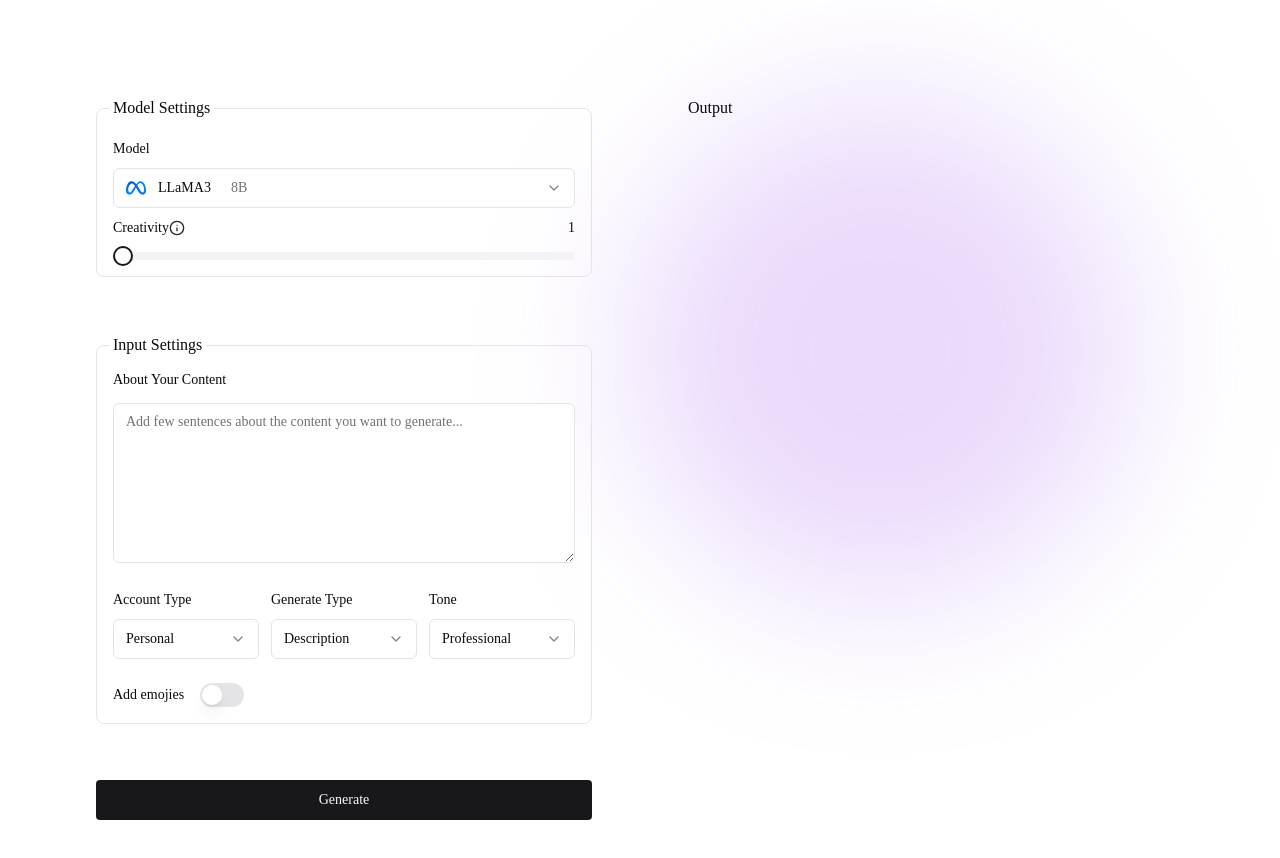
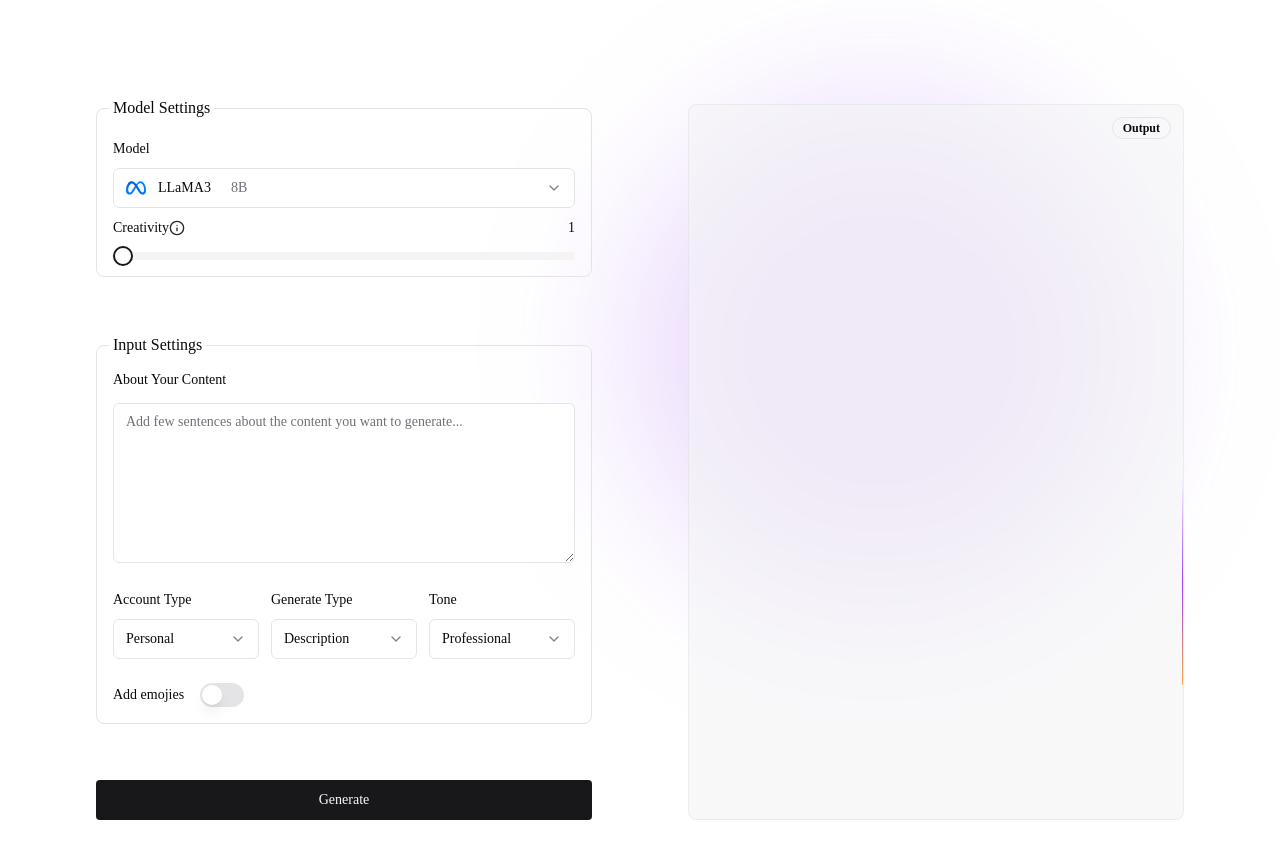
Before and after one commit to aarabii/Crafto, a Next.js app: page /create in a window 1280 px wide. Shown: the top 858 px of the page. Built offline with nearby package versions, Linux system fonts and the light colour scheme; no server answers.

Commit message:
chore: Add BorderBeam component for styling enhancements

```diff
--- a/app/(generator)/_components/Output.tsx
+++ b/app/(generator)/_components/Output.tsx
@@ -1,3 +1,13 @@
+import { BorderBeam } from "@/components/magicui/border-beam";
+import { Badge } from "@/components/ui/badge";
+
 export const Output = () => {
-  return <div>Output</div>;
+  return (
+    <div className="relative flex min-h-[50vh] mt-2 flex-col rounded-lg bg-muted/60 backdrop-blur-sm overflow-hidden border border-primary/5">
+      <BorderBeam borderWidth={1.5} duration={4} className="z-10" />
+      <Badge variant="outline" className="absolute top-3 right-3 z-50">
+        Output
+      </Badge>
+    </div>
+  );
 };
--- a/app/(generator)/_components/UserInput.tsx
+++ b/app/(generator)/_components/UserInput.tsx
@@ -24,7 +24,6 @@
   TooltipContent,
   TooltipTrigger,
 } from "@/components/ui/tooltip";
-import { Input } from "@/components/ui/input";
 import { Button } from "@/components/ui/button";
 
 import MetaIcon from "@/components/Icons/Meta";
@@ -36,6 +35,7 @@
 import { Info } from "lucide-react";
 import { Textarea } from "@/components/ui/textarea";
 import { Switch } from "@/components/ui/switch";
+import { generate } from "@/app/action";
 
 const formSchema = z.object({
   model: z.string().min(1, "Model is required"),
@@ -95,8 +95,23 @@
     },
   });
 
-  const onSubmit = (values: z.infer<typeof formSchema>) => {
+  const onSubmit = async (values: z.infer<typeof formSchema>) => {
     console.log(values);
+
+    const userValues = `
+    UserInput: ${values.content}
+    AccountType: ${values.accountType}
+    Type: ${values.type}
+    Tone: ${values.tone}
+    Emojies: ${values.emojies}
+    `;
+
+    try {
+      const { data } = await generate(userValues, values.model, values.temp);
+      console.log(data);
+    } catch (e) {
+      console.error(e);
+    }
   };
 
   return (
--- /dev/null
+++ b/app/action.ts
@@ -0,0 +1,33 @@
+"use server";
+
+import { createOpenAI } from "@ai-sdk/openai";
+import { generateObject } from "ai";
+import { z } from "zod";
+
+const groq = createOpenAI({
+  baseURL: "https://api.groq.com/openai/v1",
+  apiKey: process.env.AI_API_KEY,
+});
+
+export async function generate(
+  input: string,
+  model: string,
+  temperature: number
+) {
+  const { object: data } = await generateObject({
+    model: groq(model),
+    system: "You generate three notifications for a messages app.",
+    prompt: input,
+    maxTokens: 1024,
+    temperature: temperature,
+    schema: z.object({
+      data: z.array(
+        z.object({
+          description: z.string().describe("Add generated description."),
+        })
+      ),
+    }),
+  });
+
+  return { data };
+}
--- /dev/null
+++ b/components/magicui/border-beam.tsx
@@ -0,0 +1,49 @@
+import { cn } from "@/lib/utils";
+
+interface BorderBeamProps {
+  className?: string;
+  size?: number;
+  duration?: number;
+  borderWidth?: number;
+  anchor?: number;
+  colorFrom?: string;
+  colorTo?: string;
+  delay?: number;
+}
+
+export const BorderBeam = ({
+  className,
+  size = 200,
+  duration = 15,
+  anchor = 90,
+  borderWidth = 1.5,
+  colorFrom = "#ffaa40",
+  colorTo = "#9c40ff",
+  delay = 0,
+}: BorderBeamProps) => {
+  return (
+    <div
+      style={
+        {
+          "--size": size,
+          "--duration": duration,
+          "--anchor": anchor,
+          "--border-width": borderWidth,
+          "--color-from": colorFrom,
+          "--color-to": colorTo,
+          "--delay": `-${delay}s`,
+        } as React.CSSProperties
+      }
+      className={cn(
+        "pointer-events-none absolute inset-[0] rounded-[inherit] [border:calc(var(--border-width)*1px)_solid_transparent]",
+
+        // mask styles
+        "![mask-clip:padding-box,border-box] ![mask-composite:intersect] [mask:linear-gradient(transparent,transparent),linear-gradient(white,white)]",
+
+        // pseudo styles
+        "after:absolute after:aspect-square after:w-[calc(var(--size)*1px)] after:animate-border-beam after:[animation-delay:var(--delay)] after:[background:linear-gradient(to_left,var(--color-from),var(--color-to),transparent)] after:[offset-anchor:calc(var(--anchor)*1%)_50%] after:[offset-path:rect(0_auto_auto_0_round_calc(var(--size)*1px))]",
+        className
+      )}
+    />
+  );
+};
--- a/tailwind.config.ts
+++ b/tailwind.config.ts
@@ -89,6 +89,11 @@
             backgroundPosition: "var(--bg-size) 0",
           },
         },
+        "border-beam": {
+          "100%": {
+            "offset-distance": "100%",
+          },
+        },
       },
       animation: {
         "accordion-down": "accordion-down 0.2s ease-out",
@@ -96,6 +101,7 @@
         grid: "grid 15s linear infinite",
         shimmer: "shimmer 8s infinite",
         gradient: "gradient 8s linear infinite",
+        "border-beam": "border-beam calc(var(--duration)*1s) infinite linear",
       },
     },
   },
```
